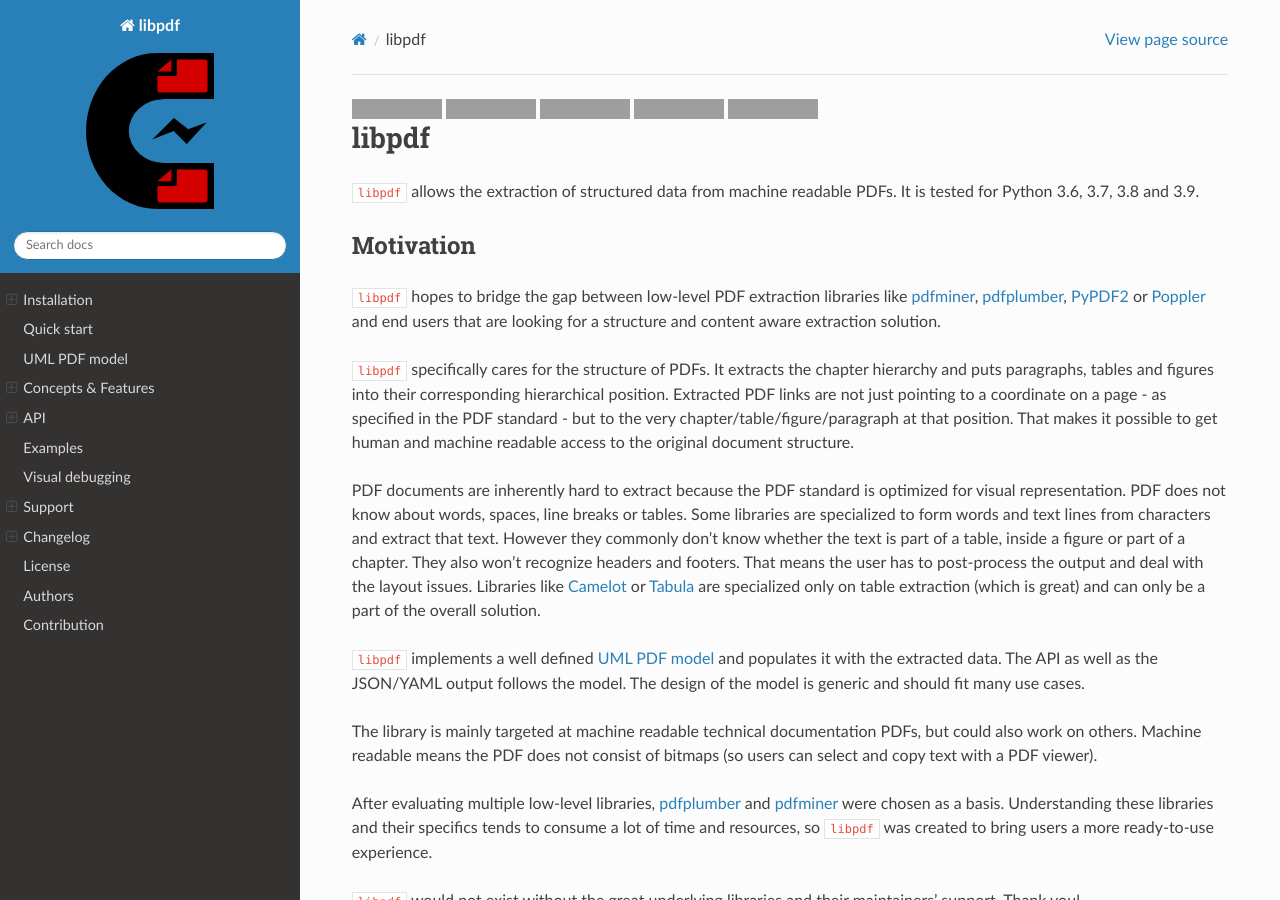
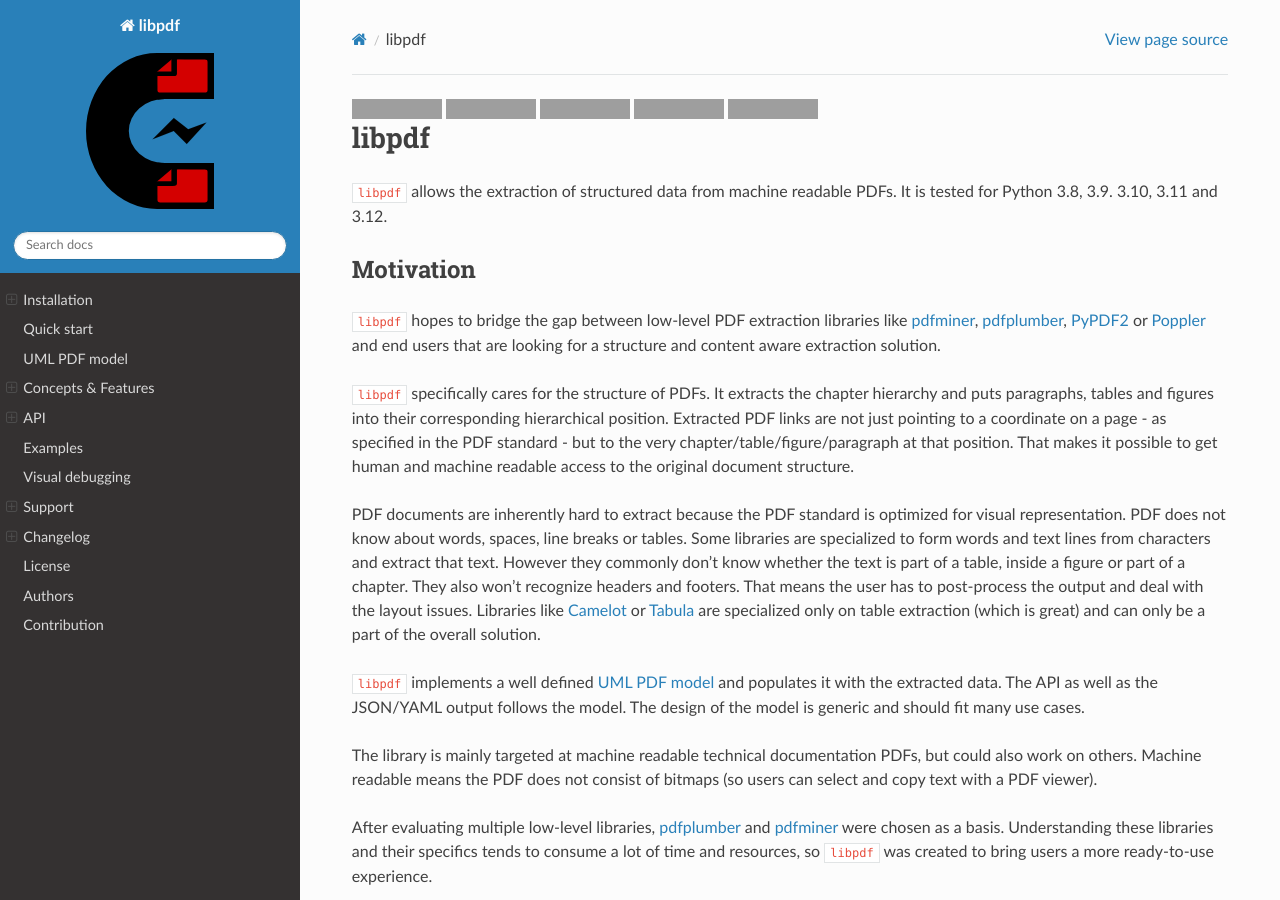
Before and after one commit to useblocks/libpdf, a Sphinx documentation site: the page built from docs/index.rst, in a window 1280 px wide and 900 px high. Built offline with Sphinx 7.4.7 and the Read the Docs theme 2.0.0, drawn with Linux system fonts in a browser that asks for light colours; grey boxes are pictures that could not be loaded.

Commit message:
Fix docs Python versions

```diff
--- a/docs/index.rst
+++ b/docs/index.rst
@@ -25,7 +25,7 @@
 ======
 
 ``libpdf`` allows the extraction of structured data from machine readable PDFs.
-It is tested for Python 3.6, 3.7, 3.8 and 3.9.
+It is tested for Python 3.8, 3.9. 3.10, 3.11 and 3.12.
 
 Motivation
 ----------
```
Also changed, not shown: 1 other file.
